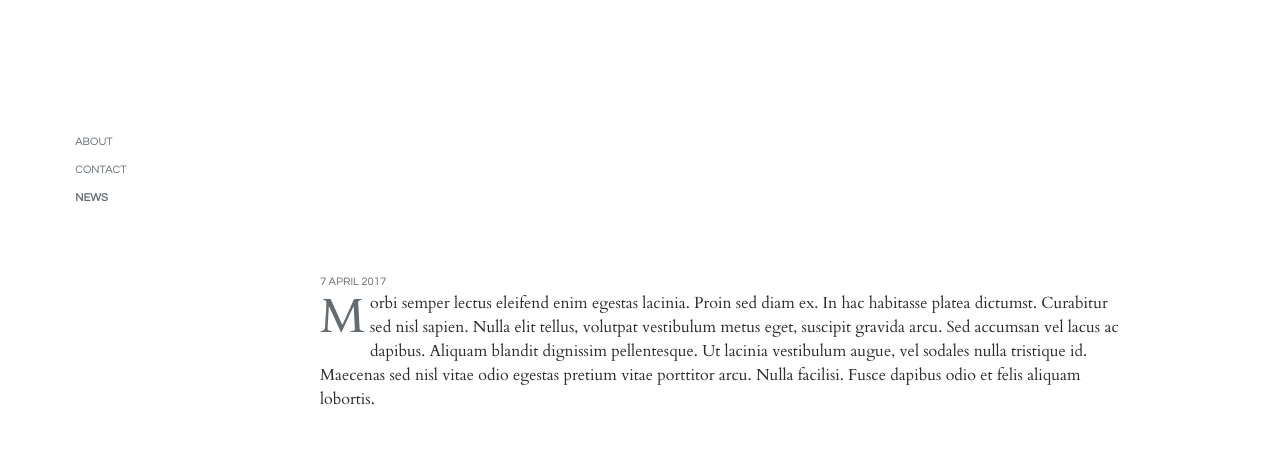
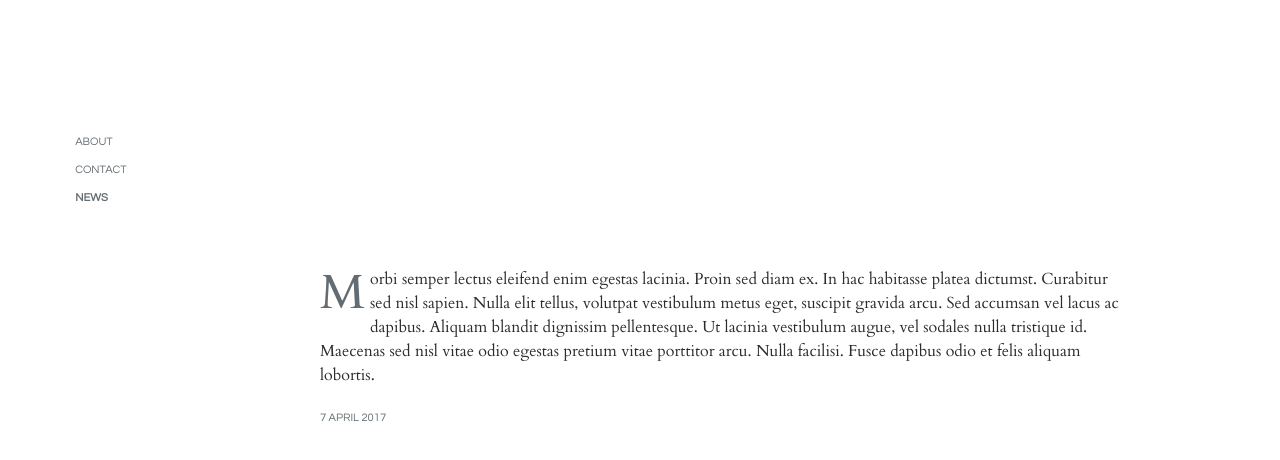
Before and after one commit to JoyceKimberly/SoniaBjornsen, a Jekyll site: the page built from index.md, in a window 1280 px wide and 900 px high, scrolled down 2727 px. Shown: the top 460 px of the window. Built offline with Jekyll 4.4.1, drawn with Linux system fonts in a browser that asks for light colours; nearby versions of some CDN libraries; the repository's description, which GitHub fills in, is left out.

Commit message:
Update index.md

```diff
--- a/index.md
+++ b/index.md
@@ -20,8 +20,8 @@ title: "Sonia Lynn Bjornsen"
       <a name="{{ post.slug }}"></a>
       <div id="{{ post.slug }}">
         <!--<h1><a href="{{ site.url }}/#{{ post.slug }}">{{ post.title }}</a></h1>-->
+        <div>{{ post.content }}</div>
         <time datetime="{{ post.date | date: '%Y-%m-%d' }}">{{ post.date | date: '%-d %B %Y' }}</time>
-        <div>{{ post.content }}</div>
       </div>
     {% endfor %}
   </div>
```
